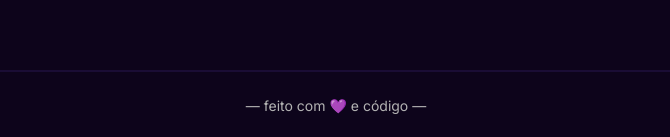
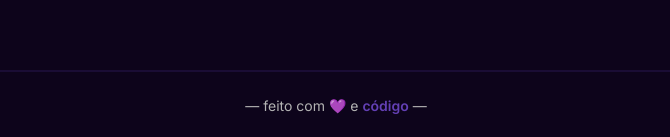
Before and after one commit to camilafbc/portfolio, a Next.js app: page / in a window 1280 px wide. Shown: the part 4425-4562 px from the top of the page, without its empty margins (304-974 px from the left). Built offline with nearby package versions, Linux system fonts and the light colour scheme.

Commit message:
feat: add link ao footer

```diff
--- a/src/app/page.tsx
+++ b/src/app/page.tsx
@@ -1,4 +1,5 @@
 import { Contact } from "@/components/contact/Contact";
+import { Footer } from "@/components/footer/Footer";
 import { Hero } from "@/components/hero/Hero";
 import { Projects } from "@/components/projects/projects";
 import { Sobre } from "@/components/sobre/Sobre";
@@ -15,9 +16,7 @@ export default function Home() {
       <Tech />
       <Projects />
       <Contact />
-      <footer className="w-full p-6 text-sm bg-background-secondary text-foreground-muted text-center border-t-2 border-border">
-        — feito com 💜 e código —
-      </footer>
+      <Footer />
     </div>
   );
 }
--- /dev/null
+++ b/src/components/footer/Footer.tsx
@@ -0,0 +1,18 @@
+import Link from "next/link";
+
+export const Footer = () => {
+  return (
+    <footer className="w-full p-6 text-sm bg-background-secondary text-foreground-muted text-center border-t-2 border-border">
+      — feito com 💜 e{" "}
+      <Link
+        href={"https://github.com/camilafbc/portfolio"}
+        rel="noreferrer noopener"
+        target="_blank"
+        className="font-semibold text-primary/70 cursor-pointer hover:text-primary"
+      >
+        código
+      </Link>{" "}
+      —
+    </footer>
+  );
+};
```
